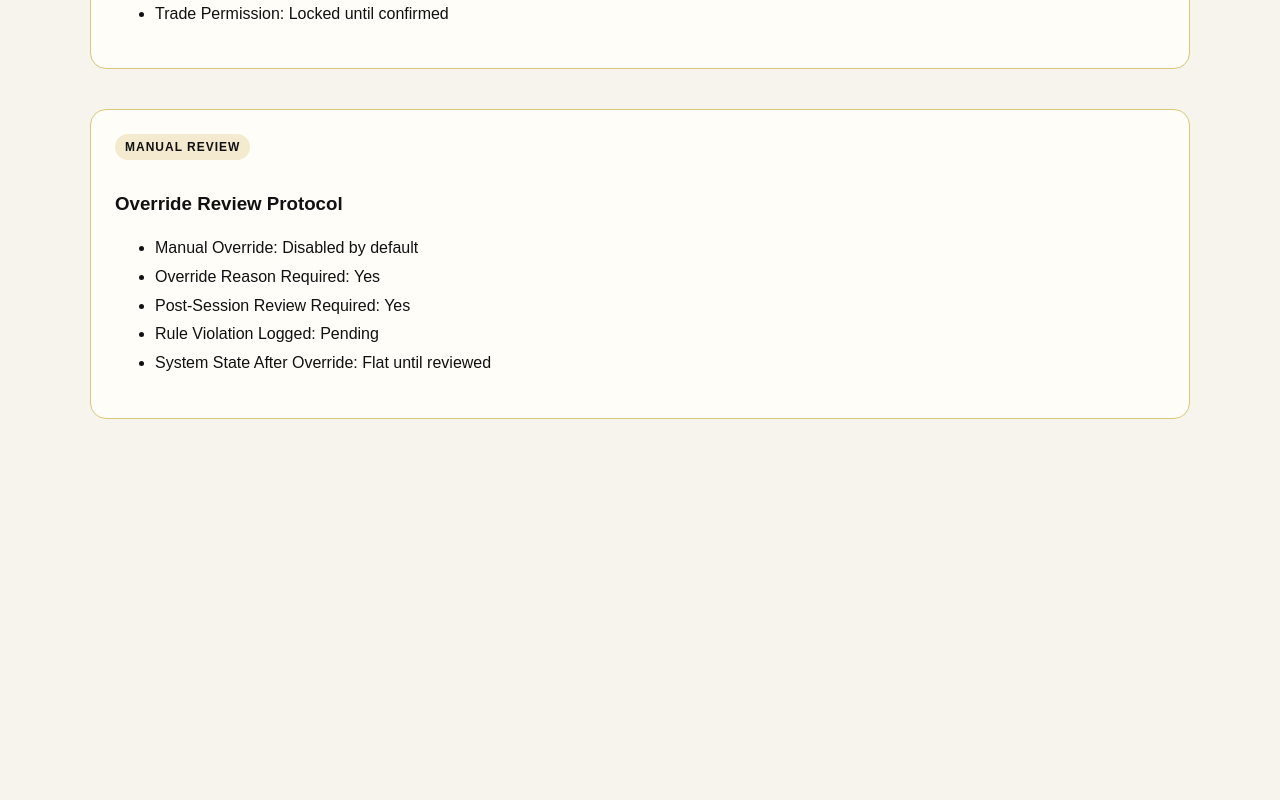
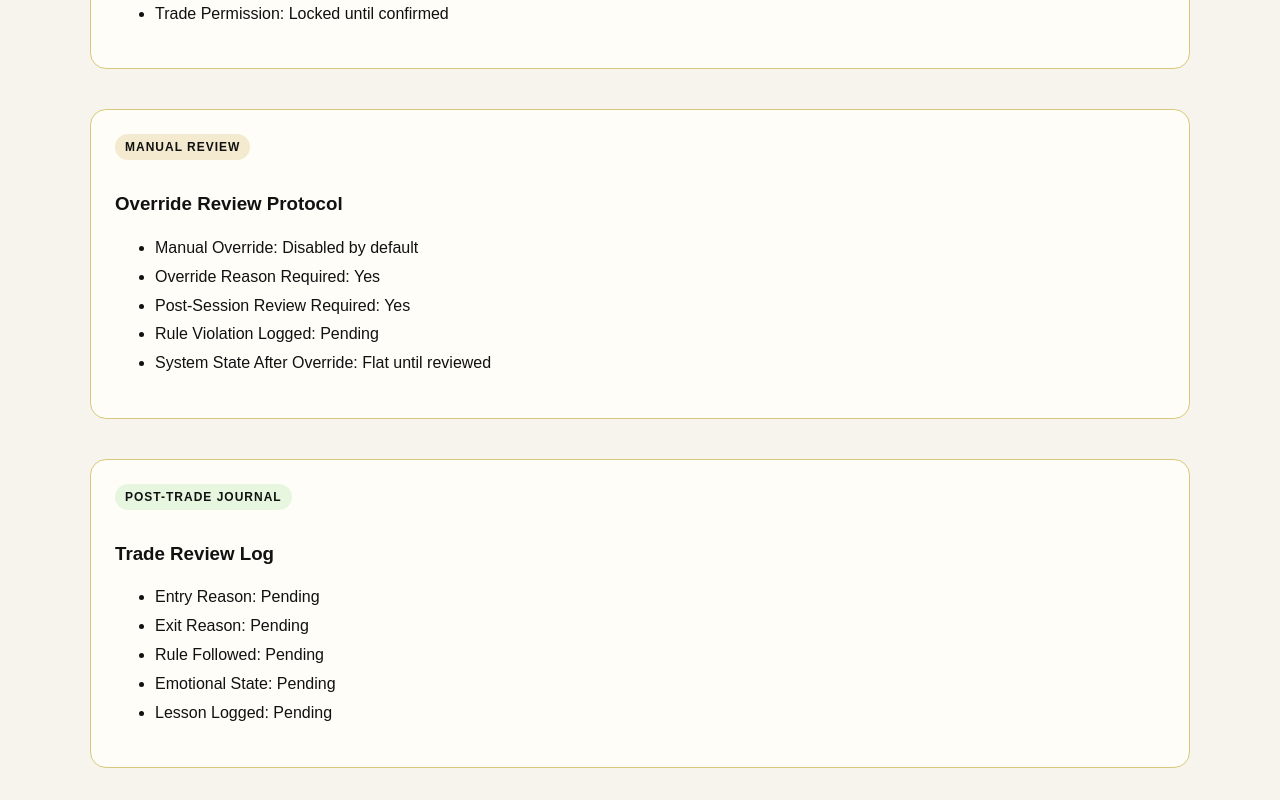
Before and after one commit to 1anointedradio-maker/elharvest-web, a Next.js app: page / in a window 1280 px wide. Shown: the part 6170-6970 px from the top of the page. Before the commit the page ends 6621 px from the top, so only its background shows below. Built offline with nearby package versions, Linux system fonts and the light colour scheme.

Commit message:
Update page.jsx

```diff
--- a/app/page.jsx
+++ b/app/page.jsx
@@ -612,6 +612,40 @@ export default function Home() {
     <li>System State After Override: Flat until reviewed</li>
   </ul>
 </section>
+      <section
+  style={{
+    marginTop: "40px",
+    background: "#fffdf7",
+    border: "1px solid #d9c77b",
+    borderRadius: "16px",
+    padding: "24px",
+  }}
+>
+  <div
+    style={{
+      display: "inline-block",
+      fontSize: "12px",
+      fontWeight: "bold",
+      letterSpacing: "1px",
+      padding: "6px 10px",
+      borderRadius: "999px",
+      background: "#e7f7df",
+      marginBottom: "14px",
+    }}
+  >
+    POST-TRADE JOURNAL
+  </div>
+
+  <h3>Trade Review Log</h3>
+
+  <ul style={{ lineHeight: "1.8" }}>
+    <li>Entry Reason: Pending</li>
+    <li>Exit Reason: Pending</li>
+    <li>Rule Followed: Pending</li>
+    <li>Emotional State: Pending</li>
+    <li>Lesson Logged: Pending</li>
+  </ul>
+</section>
 
     </main>
   );
```
